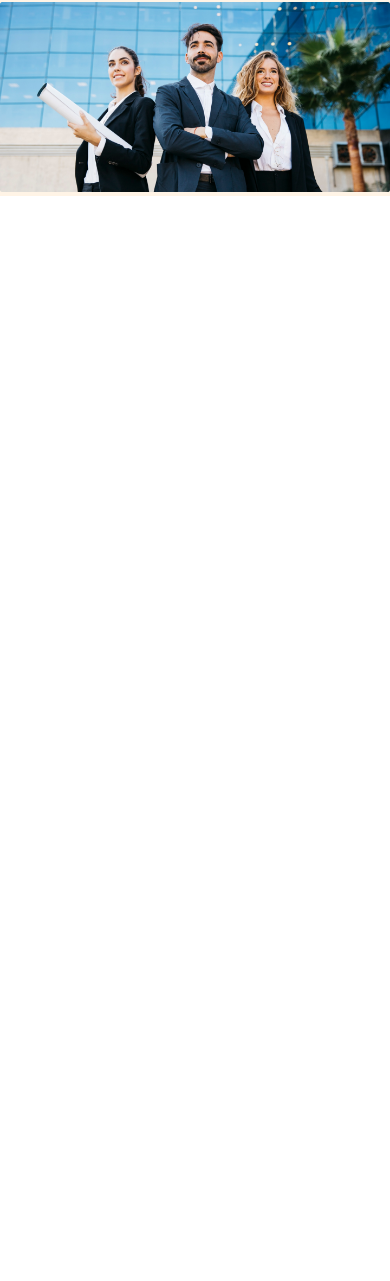
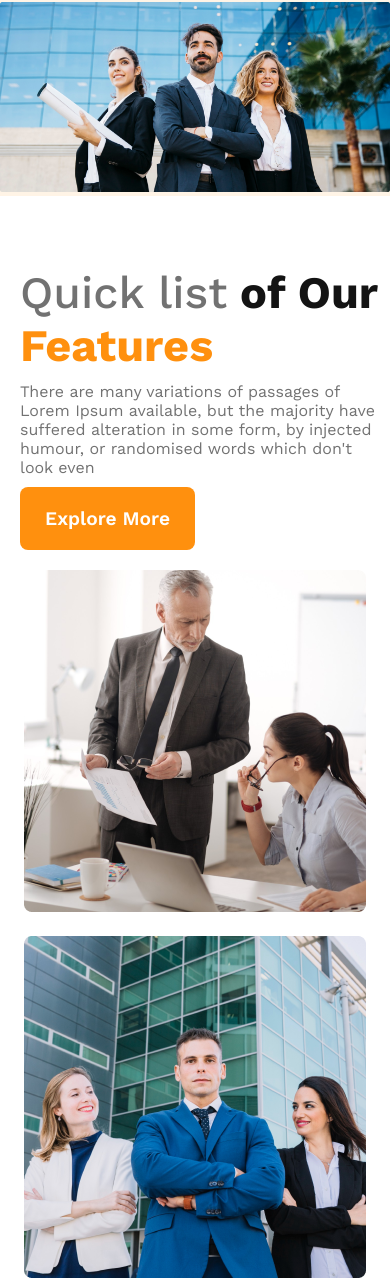
Before and after one commit to Tamim239/g3-architects-resources, a plain HTML site: page index.html in a window 390 px wide. Shown: the part 515-1796 px from the top of the page. Before the commit the page ends 844 px from the top, so only its background shows below. Drawn offline with nearby package versions, Linux system fonts and the light colour scheme.

Commit message:
addded teams section and responsive

```diff
--- a/css/style.css
+++ b/css/style.css
@@ -18,6 +18,11 @@
     font-weight: 600;
     border: 0;
     cursor: pointer;
+}
+
+.text-description {
+    color: #727272;
+    margin: 10px 0;
 }
 
 /* header style */
@@ -82,12 +87,89 @@ nav a {
     width: 100%;
 }
 
+/* main styles */
+main{
+    max-width: 1440px;
+     margin: 70px auto;
+}
+
+/* teams style */
+
+
+
+
+.teams-container {
+    width: 80%;
+    display: flex;
+    align-items: center;
+    margin: 0 auto;
+
+}
+
+.teams-images-container {
+    display: grid;
+    grid-template-columns: repeat(2, 1fr);
+    gap: 1.5rem;
+}
+.teams-images-container img{
+    width: 100%;
+}
+
+.teams-content {
+    padding-left: 20px;
+}
+
+.teams-title {
+    color: #727272;
+    font-size: 2.8rem;
+    font-weight: 500;
+}
+
+.teams-title .of-our {
+    color: #131313;
+    font-size: 45px;
+    font-weight: 700;
+}
+
+.teams-title .Features {
+    color: #FF900E;
+    font-size: 45px;
+    font-weight: 700;
+}
+
+
+
+
+
+
+
+
+
+
+
+
+
+
+
+
+
+
+
+
 
 
 /* media medium device */
 @media screen and (max-width:960px) {
     header {
         padding: 20px;
+    }
+    .teams-container {
+        width: 100%;
+    flex-direction: column-reverse;
+    }
+    .teams-images-container {
+        grid-template-columns: repeat(2, 1fr);
+        margin-top: 20px;
     }
 }
 
@@ -100,13 +182,25 @@ nav a {
     header {
         padding: 0;
     }
+
     nav {
         flex-direction: column;
         align-items: flex-start;
     }
+
     .banner-content {
         width: 100%;
         text-align: left;
     }
 
+    .teams-container {
+        width: 100%;
+    flex-direction: column-reverse;
     }
+
+    .teams-images-container {
+        grid-template-columns: 1fr;
+        margin-top: 20px;
+    }
+
+}
--- a/index.html
+++ b/index.html
@@ -28,6 +28,21 @@
         </div>
     </header>
     <main>
+        <!-- team section -->
+        <section class="teams-container">
+              <div class="teams-images-container">
+                <img src="images/team1.png" alt="Team1">
+                <img src="images/team2.png" alt="Team2">
+                <img src="images/team3.png" alt="Team3">
+                <img src="images/team4.png" alt="Team4">
+
+              </div>
+              <div class="teams-content">
+                <h3 class="teams-title"><span>Quick list</span><span class="of-our"> of Our</span> <span class="Features">Features</span></h3>
+                <p class="text-description">There are many variations of passages of Lorem Ipsum available, but the majority have suffered alteration in some form, by injected humour, or randomised words which don't look even</p>
+                <button class="btn-primary">Explore More</button>
+              </div>
+        </section>
 
     </main>
     <footer>
```
Lines whose indentation alone changed are shown as unchanged.
